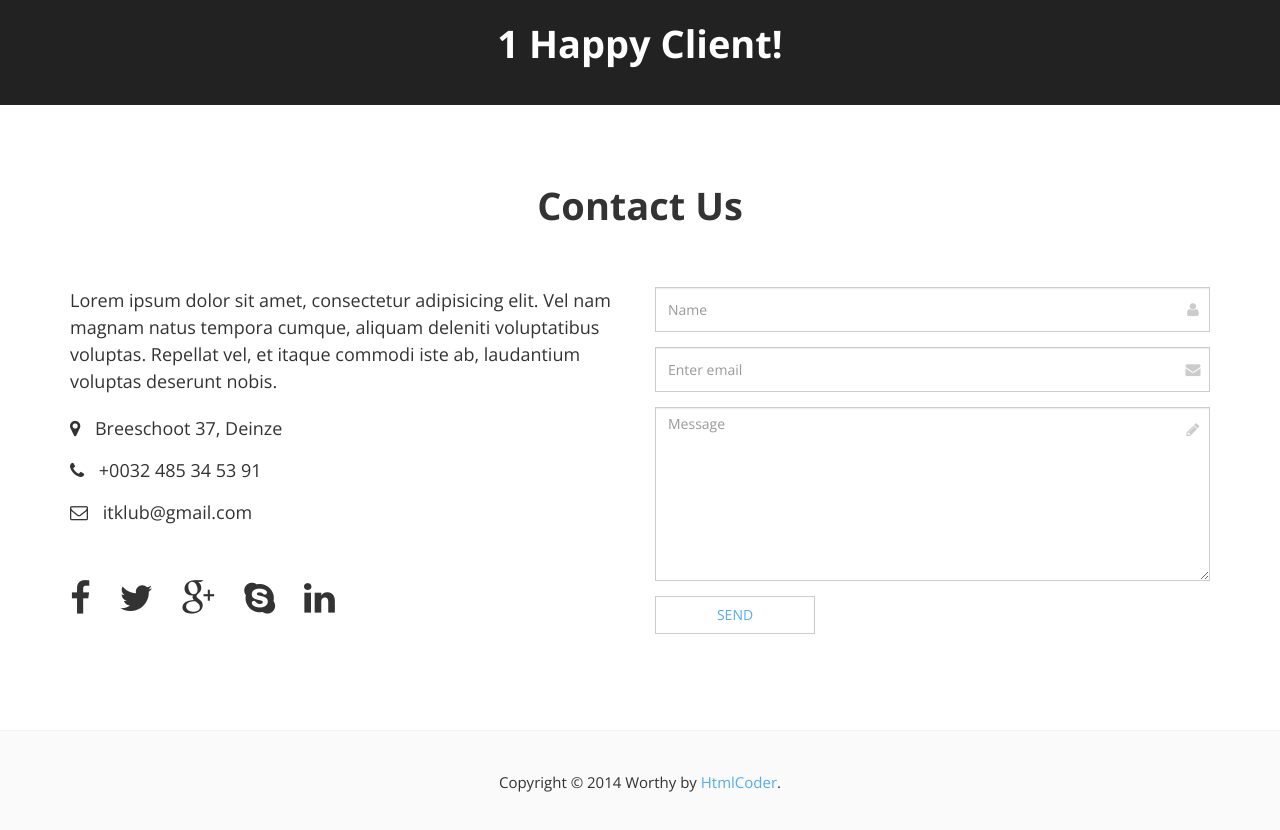
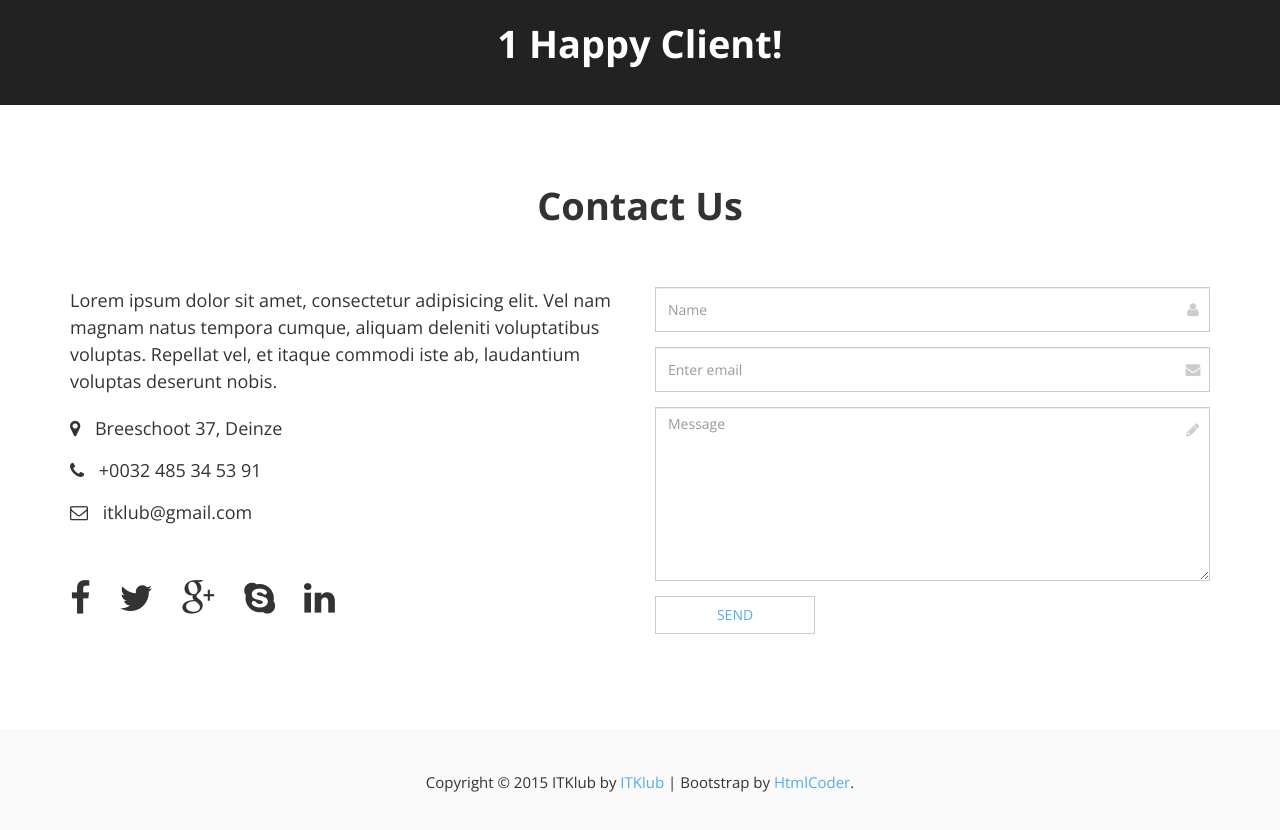
Before and after one commit to AllUsernamesHaveBeenTaken/ITKlub, a plain HTML site: page index.html in a window 1280 px wide. Shown: the part 4559-5389 px from the top of the page. Drawn offline with nearby package versions, Linux system fonts and the light colour scheme.

Commit message:
changing files

```diff
--- a/index.html
+++ b/index.html
@@ -1054,7 +1054,7 @@
 				<div class="container">
 					<div class="row">
 						<div class="col-md-12">
-							<p class="text-center">Copyright © 2014 Worthy by <a target="_blank" href="http://htmlcoder.me">HtmlCoder</a>.</p>
+							<p class="text-center">Copyright © 2015 ITKlub by <a href="index.html">ITKlub</a> | Bootstrap by <a target="_blank" href="http://htmlcoder.me">HtmlCoder</a>.</p>
 						</div>
 					</div>
 				</div>
```
